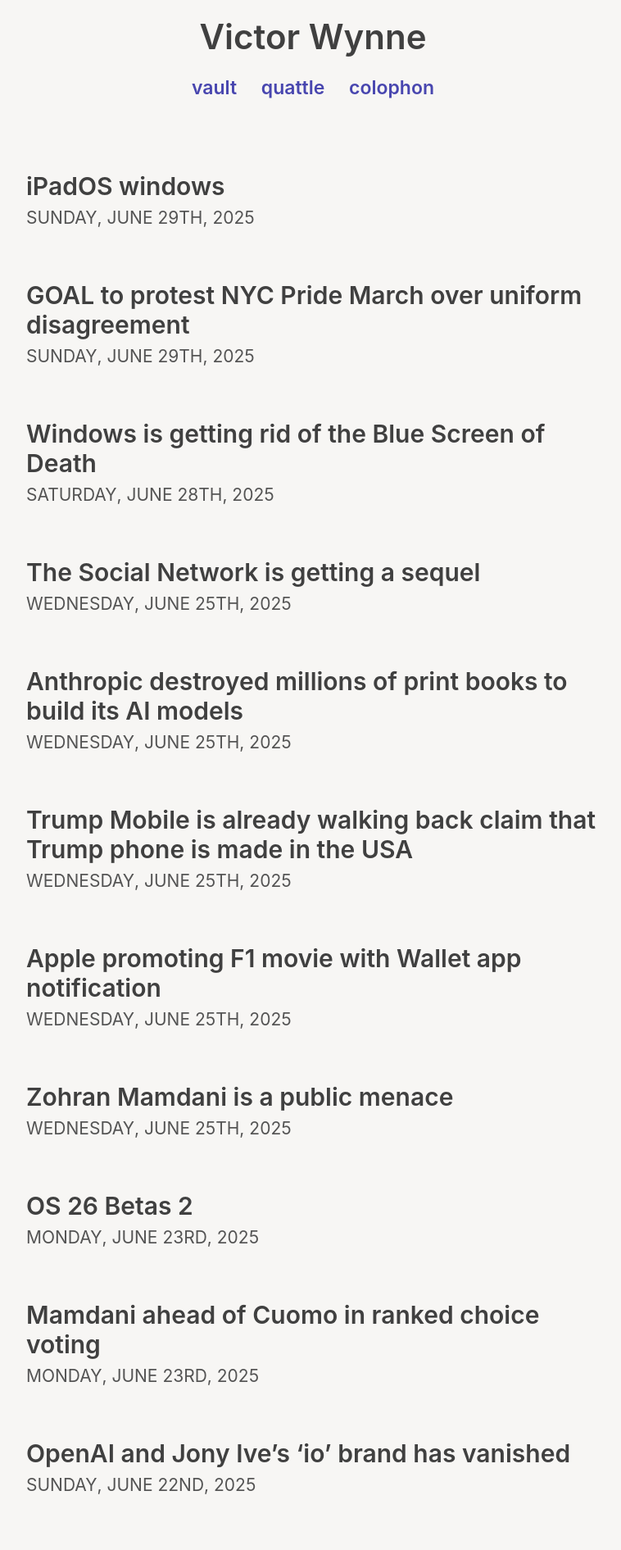
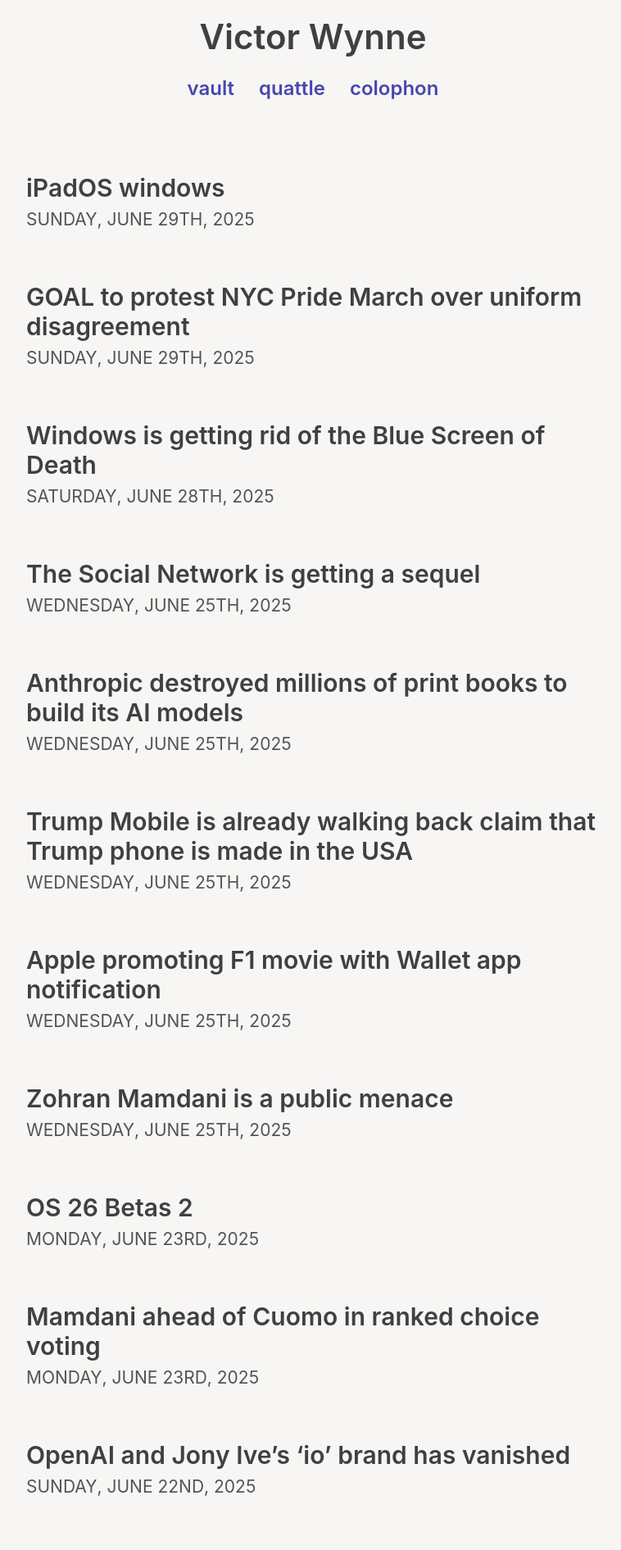
Before and after one commit to victorwynne/victorwynne, a Jekyll site: the page built from index.html, in a window 1280 px wide. Shown: the top 1891 px of the page at 82% size, without its empty margins (258-1016 px from the left). Built offline with Jekyll 4.4.1, drawn with Linux system fonts in a browser that asks for light colours.

Commit message:
Refined the font size of navigation

```diff
--- a/_sass/_masthead.scss
+++ b/_sass/_masthead.scss
@@ -33,7 +33,7 @@
 
 .navigation {
   display: block;
-  font-size: 115%;
+  font-size: 120%;
   font-weight: 600;
 
 ul#navigation-list {
```
